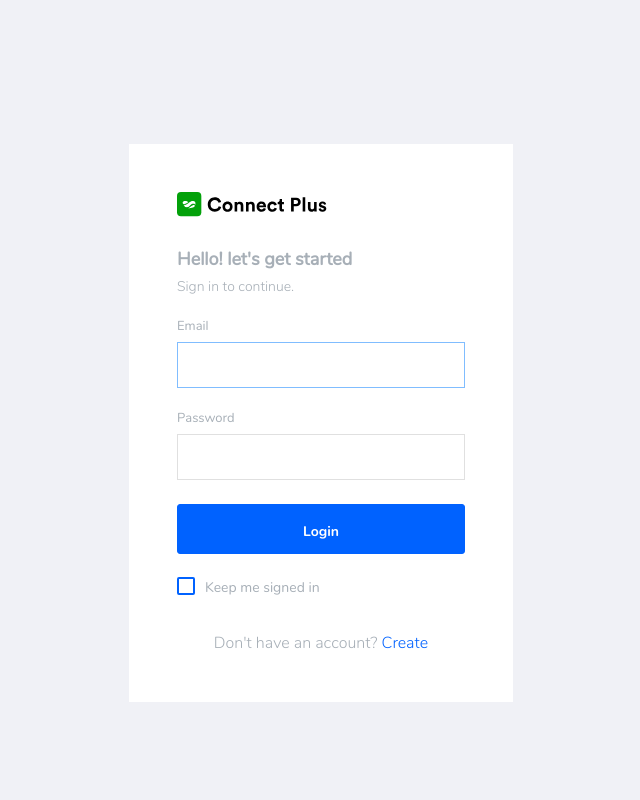
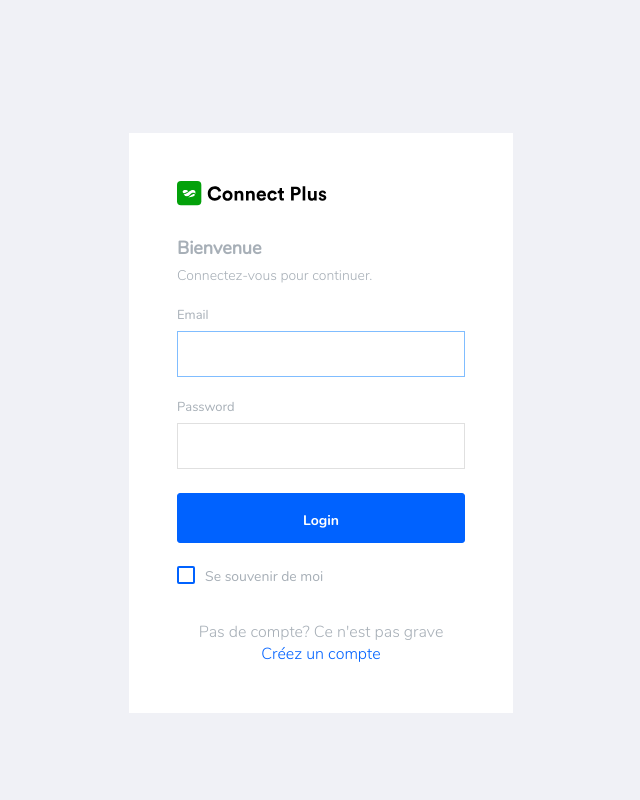
Before and after one commit to Mathbech/filamentgestion.fr, a Symfony app: template templates/security/login.html.twig in a window 1280 px wide. Shown: the whole page, without its empty margins (319-959 px from the left). Run offline with Twig, Linux system fonts and the light colour scheme; the template is opened without the code that fills it, so the values that code supplies are empty; some libraries are stand-ins or nearby versions.

Commit message:
Traduction de tous les textes anglais en français

```diff
--- a/templates/public/index.html.twig
+++ b/templates/public/index.html.twig
@@ -69,8 +69,7 @@
     </div>
 </div>
 
-<p class="mb-0 font-weight-bold mt-2 text-success text-center text-uppercase">C'est de bon et loyaux services depuis
-    2020</p>
+<p class="mb-0 font-weight-bold mt-2 text-primary text-center text-uppercase">C'est aussi de bon et loyaux services depuis 2020</p>
 <div class="row">
     <div class="col-lg-6 grid-margin stretch-card">
         <div class="card">
--- a/templates/registration/register.html.twig
+++ b/templates/registration/register.html.twig
@@ -3,7 +3,7 @@
 {% block title %}Register{% endblock %}
 
 {% block body %}
-{# <h1>Register</h1> #}
+{# <h1>Inscription</h1> #}
 
 
 
@@ -53,7 +53,7 @@ label: 'Password'
                 </div>
                 <div class="mt-3">
                     <button class="btn btn-block btn-primary btn-lg font-weight-medium auth-form-btn" type="submit"
-                        class="btn">Register</button>
+                        class="btn">Inscription</button>
                 </div>
                 <div class="text-center mt-4 font-weight-light"> Déjà inscrit? <a href="{{ path('app_login') }}"
                         class="text-primary">Connecte toi!</a></div>
--- a/templates/security/login.html.twig
+++ b/templates/security/login.html.twig
@@ -1,6 +1,6 @@
 {% extends 'empty.html.twig' %}
 {# {% extends 'empty.html.twig' %} #}
-{% block title %}Log in!{% endblock %}
+{% block title %}Connexion{% endblock %}
 
 {% block body %}
 <div class="row flex-grow">
@@ -9,8 +9,8 @@
             <div class="brand-logo">
                 <img src="{{asset('assets/images/logo-dark.svg')}}">
             </div>
-            <h4>Hello! let's get started</h4>
-            <h6 class="font-weight-light">Sign in to continue.</h6>
+            <h4>Bienvenue</h4>
+            <h6 class="font-weight-light">Connectez-vous pour continuer.</h6>
             <form class="pt-3" method="post">
                 {% if error %}
                 <div class="alert alert-danger">{{ error.messageKey|trans(error.messageData, 'security') }}</div>
@@ -40,13 +40,13 @@
                 <div class="my-2 d-flex justify-content-between align-items-center">
                     <div class="form-check">
                         <label class="form-check-label text-muted">
-                            <input type="checkbox" class="form-check-input"> Keep me signed in </label>
+                            <input type="checkbox" class="form-check-input"> Se souvenir de moi </label>
                     </div>
-                    {# <a href="#" class="auth-link text-black">Forgot password?</a> #}
+                    {# <a href="#" class="auth-link text-black">Mot de passe oublié??</a> #}
                 </div>
 
-                <div class="text-center mt-4 font-weight-light"> Don't have an account? <a
-                        href="{{ path('app_register') }}" class="text-primary">Create</a>
+                <div class="text-center mt-4 font-weight-light"> Pas de compte? Ce n'est pas grave <a
+                        href="{{ path('app_register') }}" class="text-primary">Créez un compte</a>
                 </div>
             </form>
         </div>
```
Also changed, not shown: templates/public/accueil.html.twig (+5 -5 lines).
